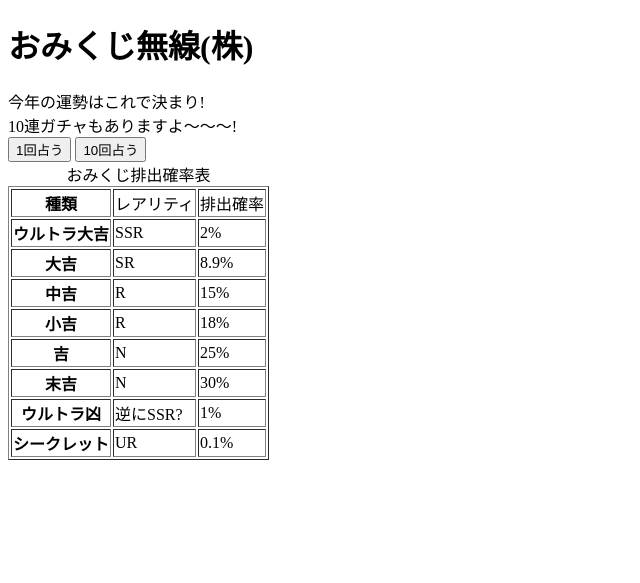
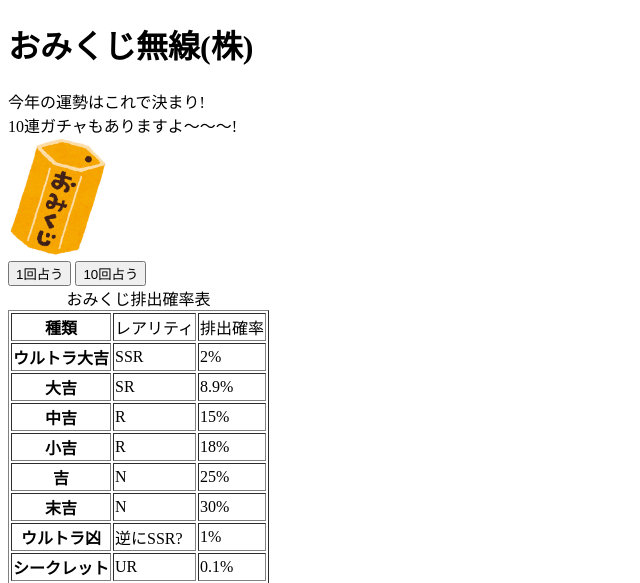
Before and after one commit to sio-sazanami/flask_omikuji, a Flask app: page / in a window 1280 px wide. Shown: the top 583 px of the page, without its empty margins (0-640 px from the left). Run offline with Flask 2, Linux system fonts and the light colour scheme.

Commit message:
くじ箱の画像を追加

```diff
--- a/templates/index.html
+++ b/templates/index.html
@@ -9,6 +9,7 @@
         <h1>おみくじ無線(株)</h1>
         今年の運勢はこれで決まり!<br>
         10連ガチャもありますよ～～～!<br>
+        <img src="./static/kujibako.png" width="100" height="120">
         <form action='/' method='POST'>
             <input type='submit' name="send" value='1回占う'/>
             <input type='submit' name="send" value='10回占う'/>
```
Also changed, not shown: static/kujibako.png (renamed from templates/kujibako.png).
